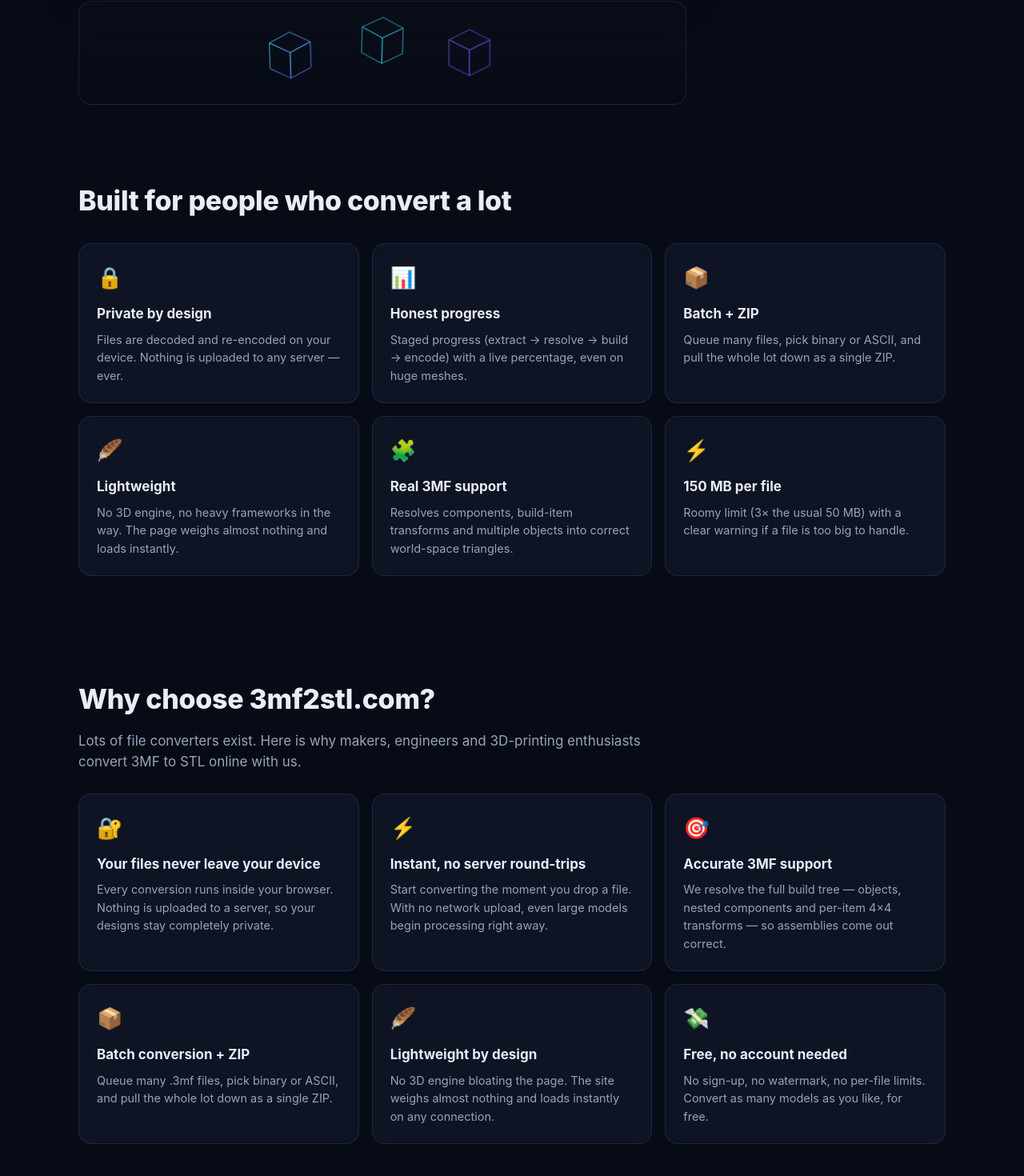
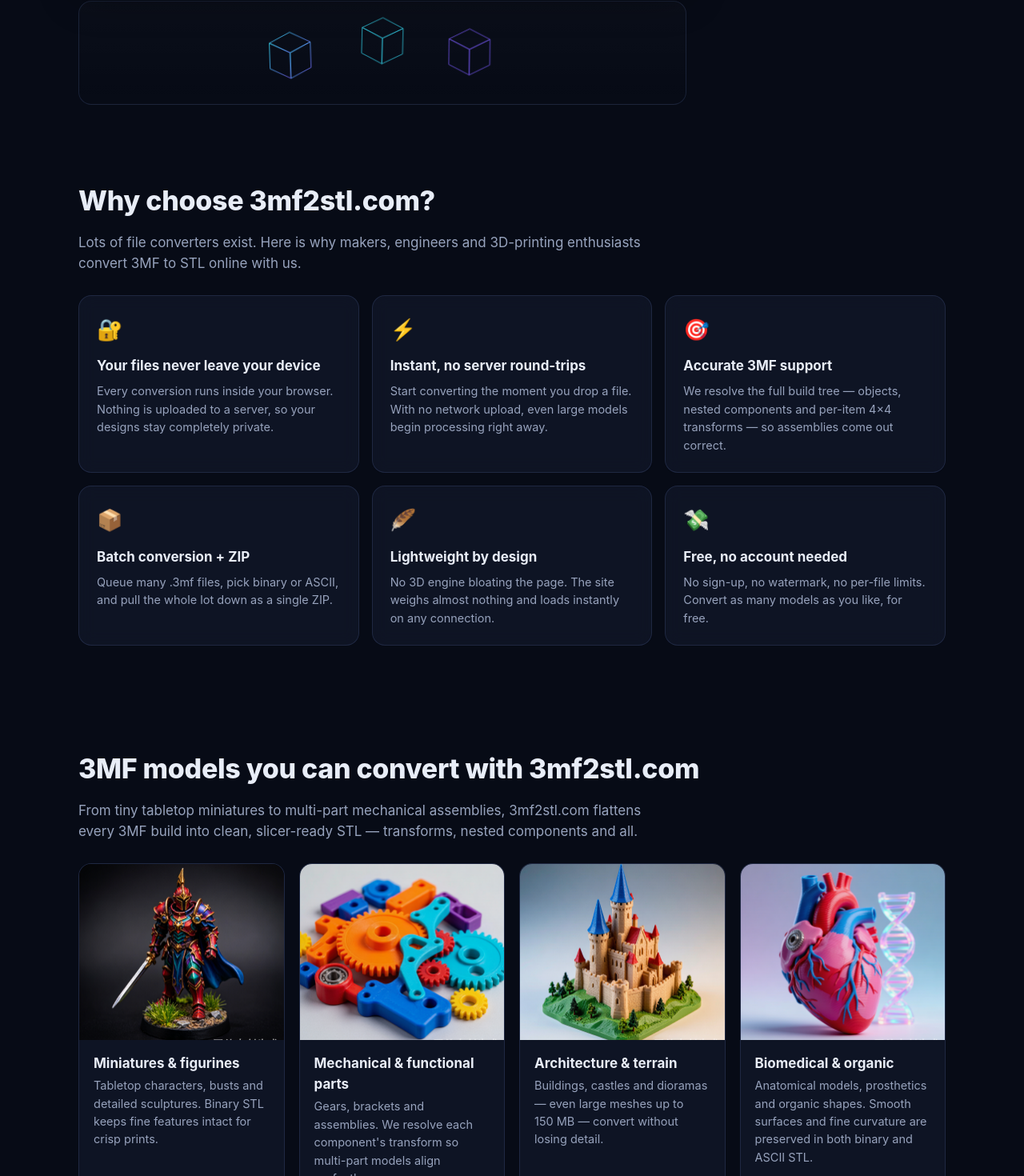
Before and after one commit to LeonaDavinci/3mf2stl, a Next.js app: page / in a window 1280 px wide. Shown: the part 886-2356 px from the top of the page at 80% size. Built offline with nearby package versions, Linux system fonts and the light colour scheme.

Commit message:
Remove 'Built for people who convert a lot' section; update nav links

```diff
--- a/app/globals.css
+++ b/app/globals.css
@@ -577,8 +577,13 @@ a {
 /* model types (with images) */
 .models-grid {
   display: grid;
-  grid-template-columns: repeat(auto-fit, minmax(260px, 1fr));
+  grid-template-columns: repeat(2, 1fr);
   gap: 18px;
+}
+@media (min-width: 920px) {
+  .models-grid {
+    grid-template-columns: repeat(4, 1fr);
+  }
 }
 .model-card {
   border: 1px solid var(--border);
--- a/app/page.tsx
+++ b/app/page.tsx
@@ -51,7 +51,8 @@ export default function Home() {
           <span>3MF TO STL</span>
         </a>
         <nav className="nav-links">
-          <a href="#features">Features</a>
+          <a href="#why">Why us</a>
+          <a href="#models">Model types</a>
           <a href="#how">How it works</a>
           <a href="#faq">FAQ</a>
           <ThemeToggle />
@@ -102,42 +103,6 @@ export default function Home() {
                 <path d="M510 80 L470 100 L470 150 L510 130 Z" />
               </g>
             </svg>
-          </div>
-        </section>
-
-        <section id="features" className="section">
-          <h2>Built for people who convert a lot</h2>
-          <div className="grid">
-            <div className="card">
-              <div className="card-ic">🔒</div>
-              <h3>Private by design</h3>
-              <p>Files are decoded and re-encoded on your device. Nothing is uploaded to any server — ever.</p>
-            </div>
-            <div className="card">
-              <div className="card-ic">📊</div>
-              <h3>Honest progress</h3>
-              <p>Staged progress (extract → resolve → build → encode) with a live percentage, even on huge meshes.</p>
-            </div>
-            <div className="card">
-              <div className="card-ic">📦</div>
-              <h3>Batch + ZIP</h3>
-              <p>Queue many files, pick binary or ASCII, and pull the whole lot down as a single ZIP.</p>
-            </div>
-            <div className="card">
-              <div className="card-ic">🪶</div>
-              <h3>Lightweight</h3>
-              <p>No 3D engine, no heavy frameworks in the way. The page weighs almost nothing and loads instantly.</p>
-            </div>
-            <div className="card">
-              <div className="card-ic">🧩</div>
-              <h3>Real 3MF support</h3>
-              <p>Resolves components, build-item transforms and multiple objects into correct world-space triangles.</p>
-            </div>
-            <div className="card">
-              <div className="card-ic">⚡</div>
-              <h3>150 MB per file</h3>
-              <p>Roomy limit (3× the usual 50 MB) with a clear warning if a file is too big to handle.</p>
-            </div>
           </div>
         </section>
 
```
